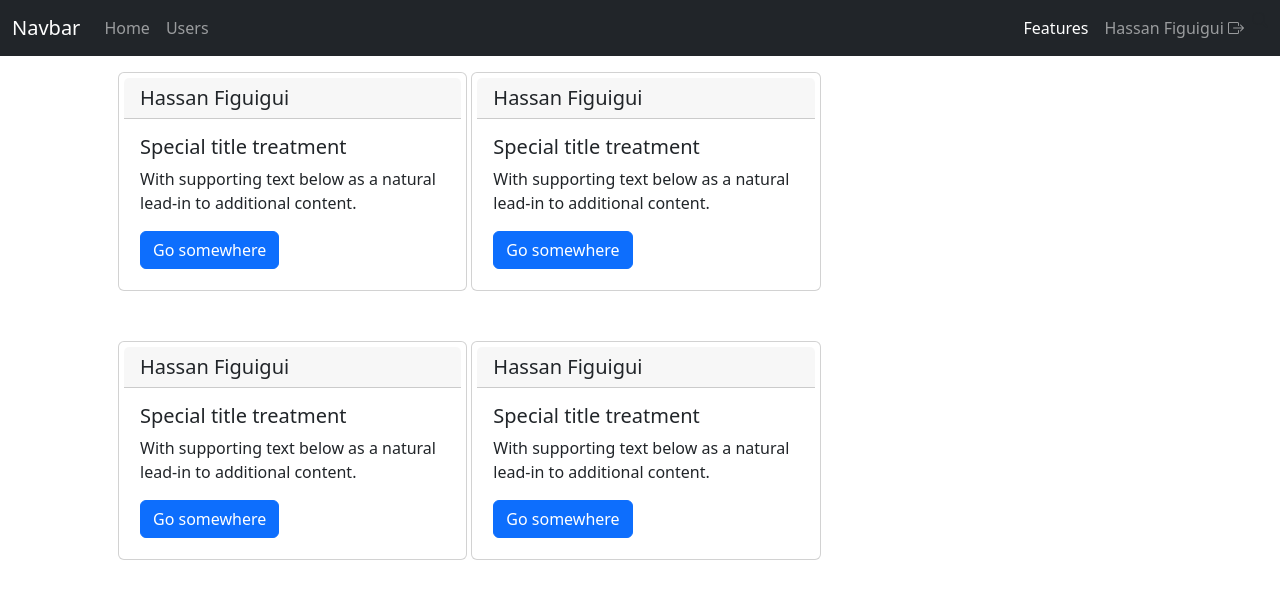
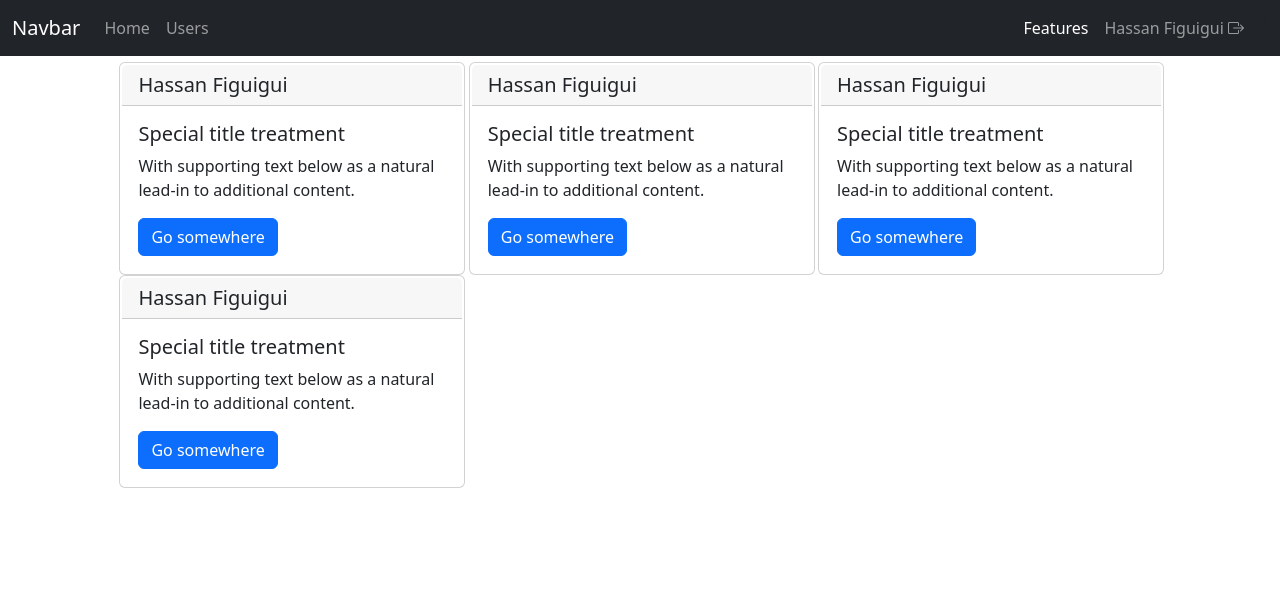
Before and after one commit to hassanfigui1/componentInteraction, an Angular app: page / in a window 1280 px wide. Shown: the top 598 px of the page. Built offline with nearby package versions, Linux system fonts and the light colour scheme.

Commit message:
display 3 cards in a row

```diff
--- a/src/app/users/users.component.css
+++ b/src/app/users/users.component.css
@@ -3,6 +3,11 @@
     margin-right: 10%;
 }
 .card{
-    padding:5px;
-    margin: 2px;
+    padding:2px;
+    width: 33%;
+    margin-left: 0.33%;
 }
+.main{
+    width: 80%;
+    margin-top: 3%;
+}
--- a/src/app/users/users.component.html
+++ b/src/app/users/users.component.html
@@ -23,7 +23,7 @@
 
   <div *ngIf="users.length>0">
     <div class="row">
-      <div class="card col-4 mt-5" *ngFor="let user of users">
+      <div class="card col-4" *ngFor="let user of users">
         <h5 class="card-header">{{user.getName}}</h5>
         <div class="card-body">
           <h5 class="card-title">Special title treatment</h5>
```
